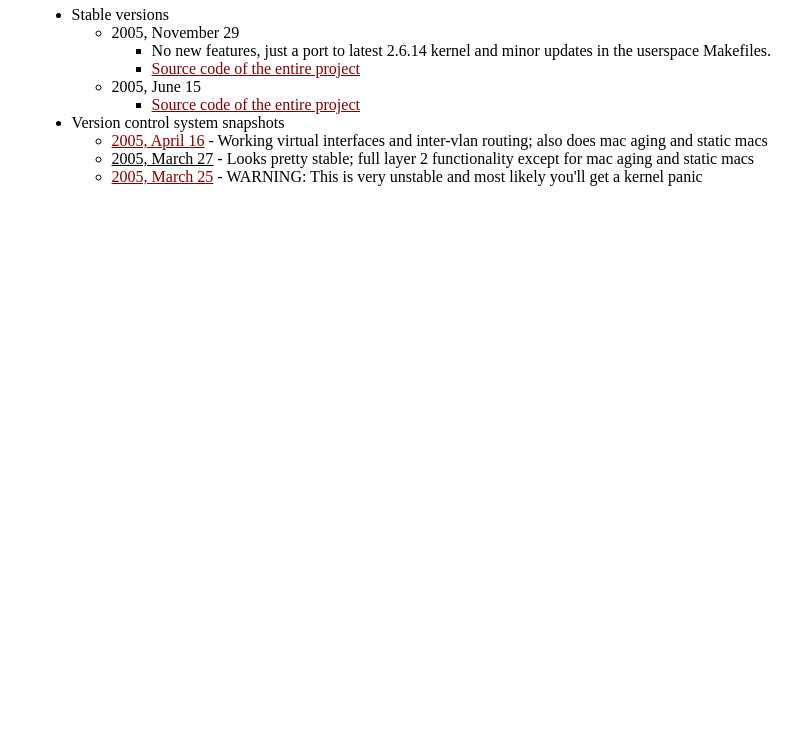
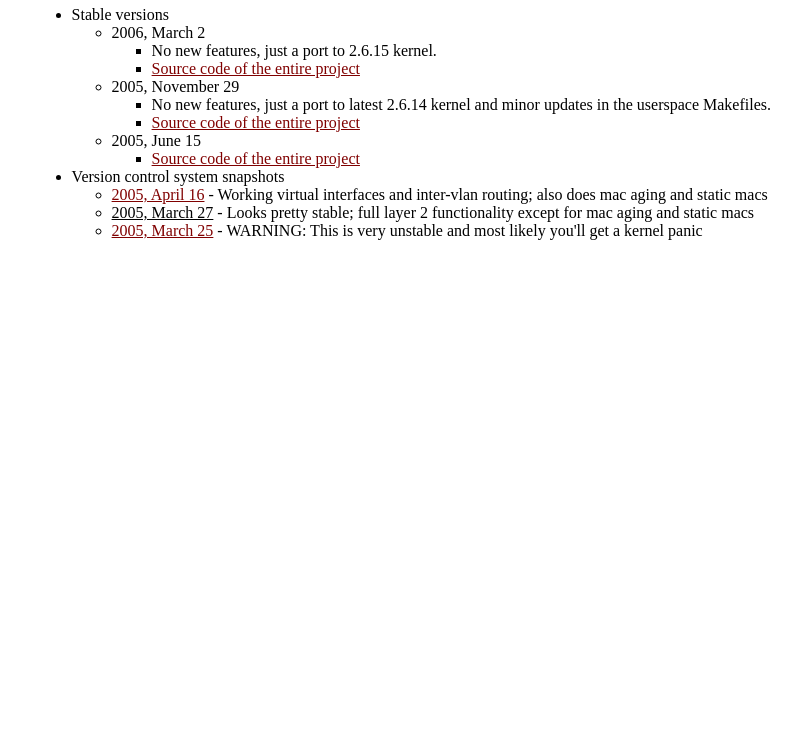
Before and after one commit to lisa-project/lisa-user, a plain HTML site: page site/download.html in a window 1280 px wide. Shown: the part 63-800 px from the top of the page, without its empty margins (169-970 px from the left). Drawn offline with Linux system fonts and the light colour scheme.

Commit message:
update-uri minore prin site

```diff
--- a/site/download.html
+++ b/site/download.html
@@ -7,6 +7,11 @@
 <ul>
 <li>Stable versions
  <ul>
+  <li>2006, March 2
+   <ul>
+    <li>No new features, just a port to 2.6.15 kernel.
+    <li><a href="files/lisa-2006.03.02-1.tar.gz">Source code of the entire project</a>
+   </ul>
   <li>2005, November 29
    <ul>
     <li>No new features, just a port to latest 2.6.14 kernel and minor
```
Also changed, not shown: site/cpt_small.png.
